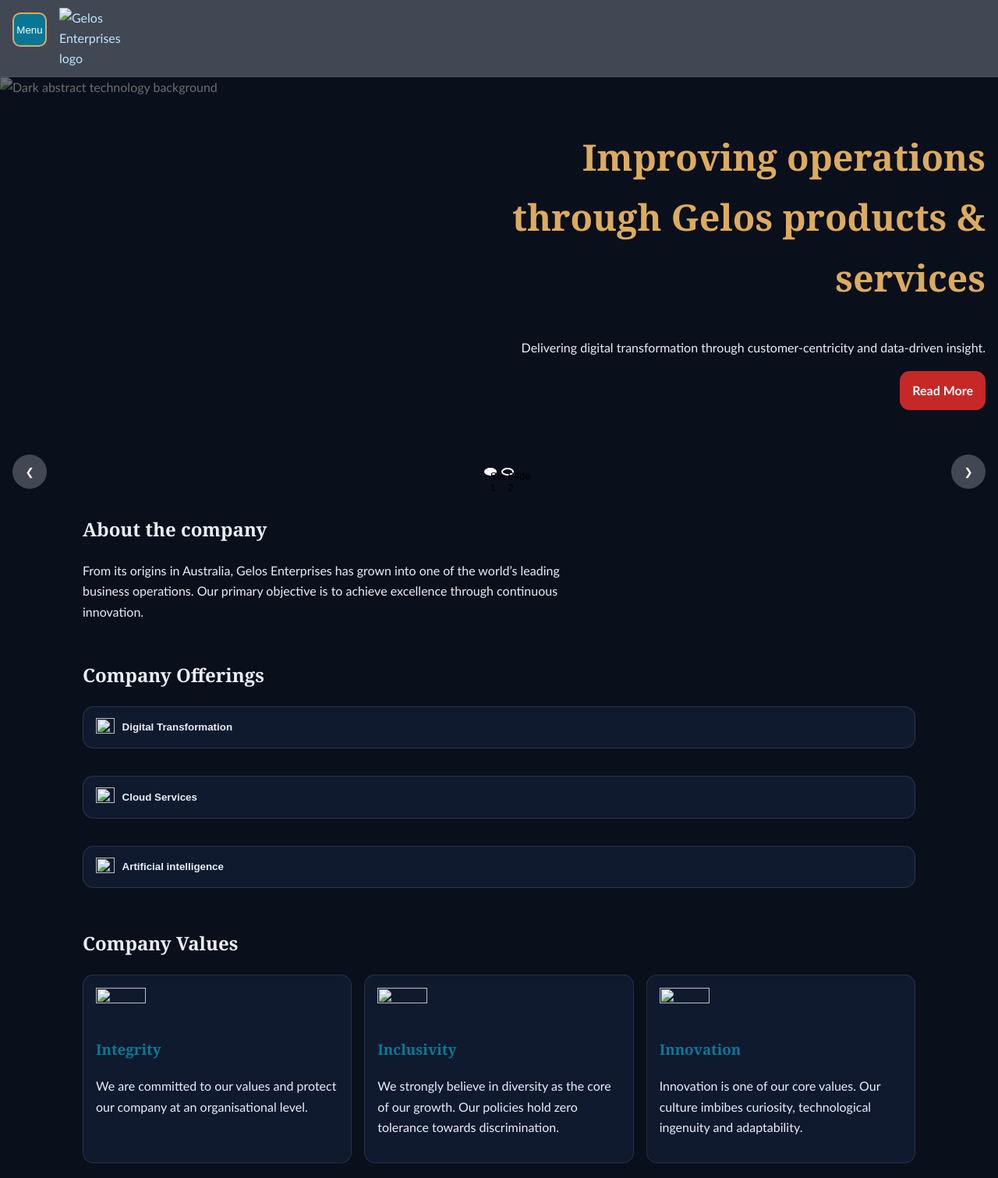
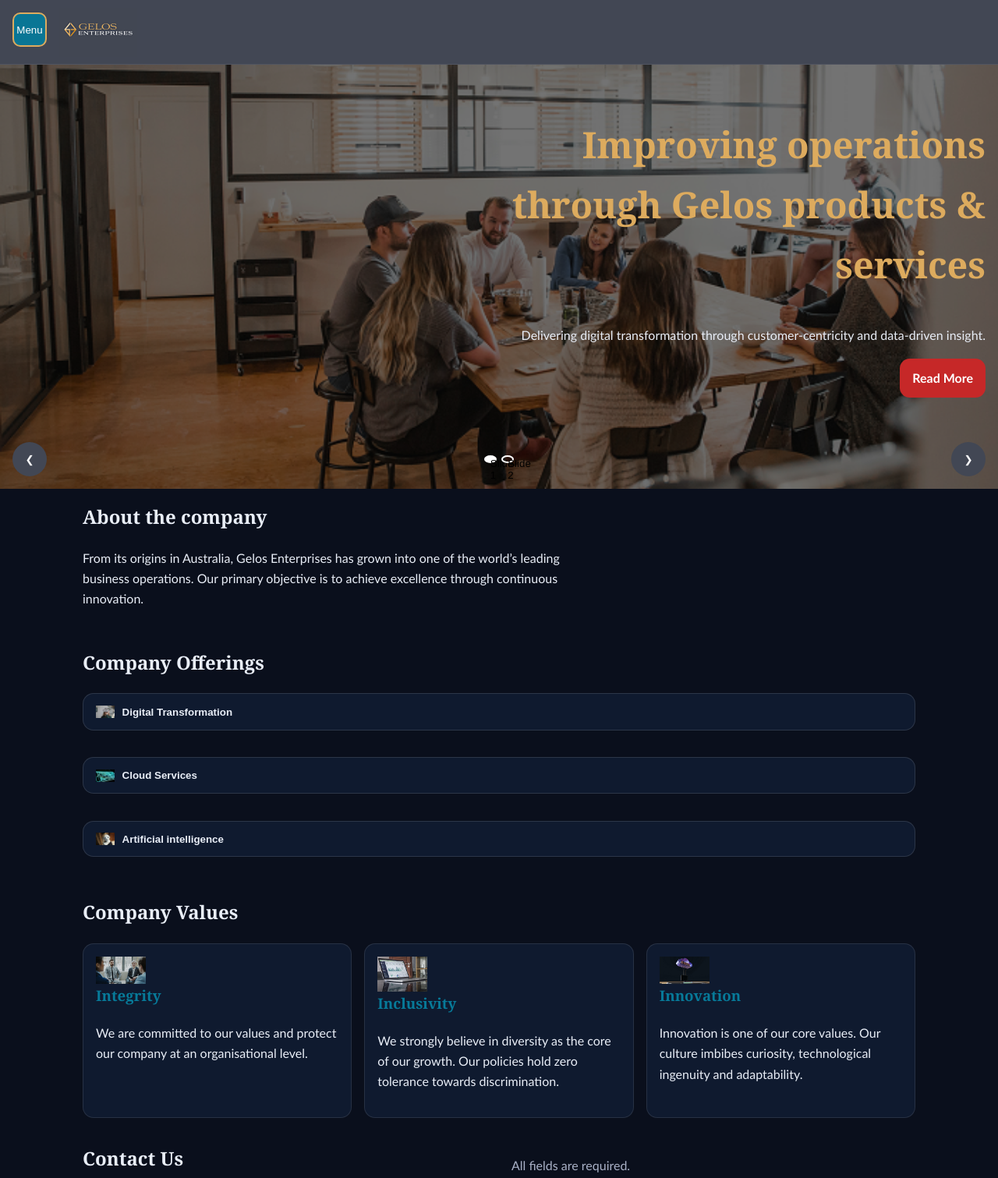
Before and after one commit to somaiagawhari/Gelos-website, a plain HTML site: page index.html in a window 1280 px wide. Shown: the top 1511 px of the page at 78% size. Drawn offline with Linux system fonts and the light colour scheme.

Commit message:
Update index.html

```diff
--- a/index.html
+++ b/index.html
@@ -15,7 +15,7 @@
 <header class="site-header" role="banner">
   <div class="hdr-inner">
     <a href="index.html" class="brand" aria-label="Gelos Home">
-      <img src="/assets/img/logo4.png" alt="Gelos Enterprises logo" width="100" height="56">
+      <img src="logo4.png" alt="Gelos Enterprises logo" width="100" height="56">
     </a>
 
     <button class="hamburger" id="hamburger" aria-label="Open menu" aria-controls="site-nav" aria-expanded="false">
@@ -39,7 +39,7 @@
     <div class="slides">
       <!-- Slide 1 -->
       <article class="slide" data-index="0" aria-label="Slide 1">
-        <img class="hero-bg" src="/assets/img/pic8.png" alt="Dark abstract technology background">
+        <img class="hero-bg" src="pic8.png" alt="Dark abstract technology background">
         <div class="slide-content">
           <h2>Improving operations through Gelos products &amp; services</h2>
           <p>Delivering digital transformation through customer-centricity and data-driven insight.</p>
@@ -48,7 +48,7 @@
       </article>
       <!-- Slide 2 -->
       <article class="slide" data-index="1" aria-label="Slide 2">
-        <img class="hero-bg" src="/assets/img/pic19.png" alt="Business people collaborating with technology">
+        <img class="hero-bg" src="pic19.png" alt="Business people collaborating with technology">
         <div class="slide-content">
           <h2>Solving business problems</h2>
           <p>Cutting-edge technologies to transform how you work.</p>
@@ -80,7 +80,7 @@
       <article class="acc-item">
         <h3>
           <button class="acc-btn" aria-expanded="false" aria-controls="panel-1" id="acc-1">
-            <img src="/assets/img/pic14.png" alt="" width="24" height="24" aria-hidden="true">
+            <img src="pic14.png" alt="" width="24" height="24" aria-hidden="true">
             Digital Transformation
           </button>
         </h3>
@@ -92,7 +92,7 @@
       <article class="acc-item">
         <h3>
           <button class="acc-btn" aria-expanded="false" aria-controls="panel-2" id="acc-2">
-            <img src="/assets/img/pic11.png" alt="" width="24" height="24" aria-hidden="true">
+            <img src="pic11.png" alt="" width="24" height="24" aria-hidden="true">
             Cloud Services
           </button>
         </h3>
@@ -109,7 +109,7 @@
       <article class="acc-item">
         <h3>
           <button class="acc-btn" aria-expanded="false" aria-controls="panel-3" id="acc-3">
-            <img src="/assets/img/pic13.png" alt="" width="24" height="24" aria-hidden="true">
+            <img src="pic13.png" alt="" width="24" height="24" aria-hidden="true">
             Artificial intelligence
           </button>
         </h3>
@@ -126,17 +126,17 @@
     <h2 id="values-title">Company Values</h2>
     <div class="grid-3">
       <article class="card">
-        <img src="/assets/img/pic12.png" alt="" width="64" height="64" class="icon">
+        <img src="pic12.png" alt="" width="64" height="64" class="icon">
         <h3>Integrity</h3>
         <p>We are committed to our values and protect our company at an organisational level.</p>
       </article>
       <article class="card">
-        <img src="/assets/img/pic15.png" alt="" width="64" height="64" class="icon">
+        <img src="pic15.png" alt="" width="64" height="64" class="icon">
         <h3>Inclusivity</h3>
         <p>We strongly believe in diversity as the core of our growth. Our policies hold zero tolerance towards discrimination.</p>
       </article>
       <article class="card">
-        <img src="/assets/img/pic16.png" alt="" width="64" height="64" class="icon">
+        <img src="pic16.png" alt="" width="64" height="64" class="icon">
         <h3>Innovation</h3>
         <p>Innovation is one of our core values. Our culture imbibes curiosity, technological ingenuity and adaptability.</p>
       </article>
```
